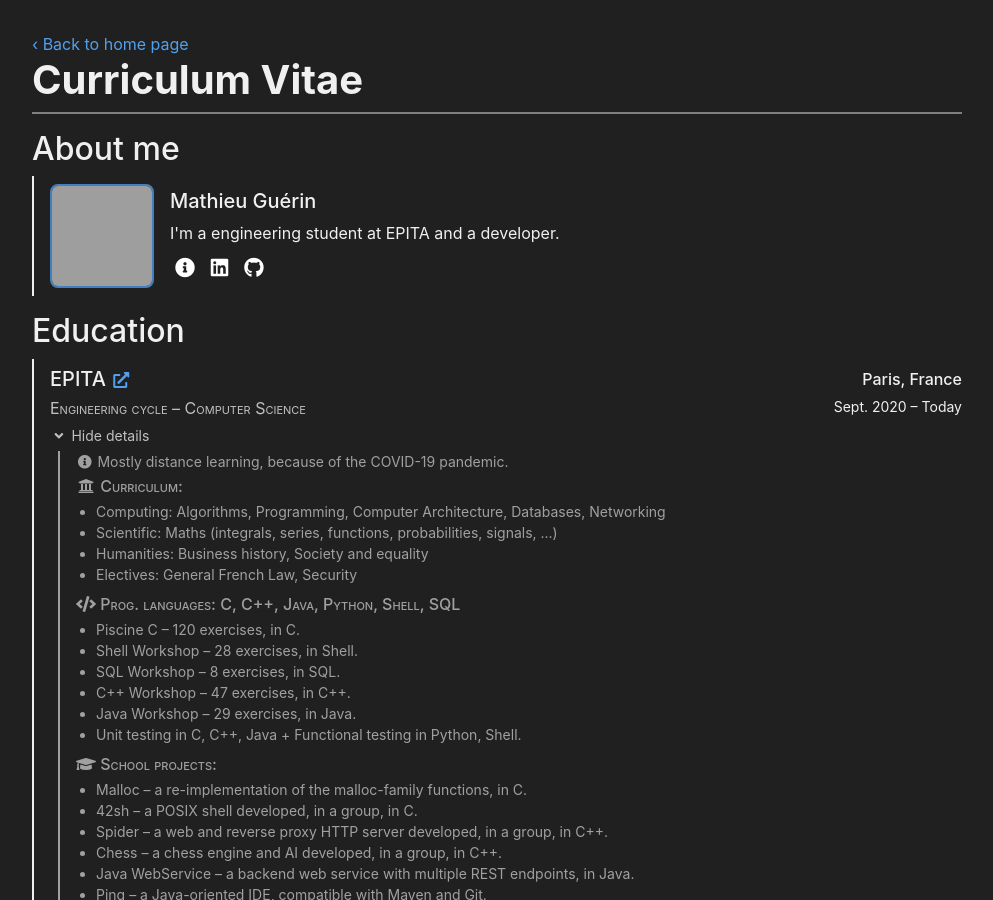
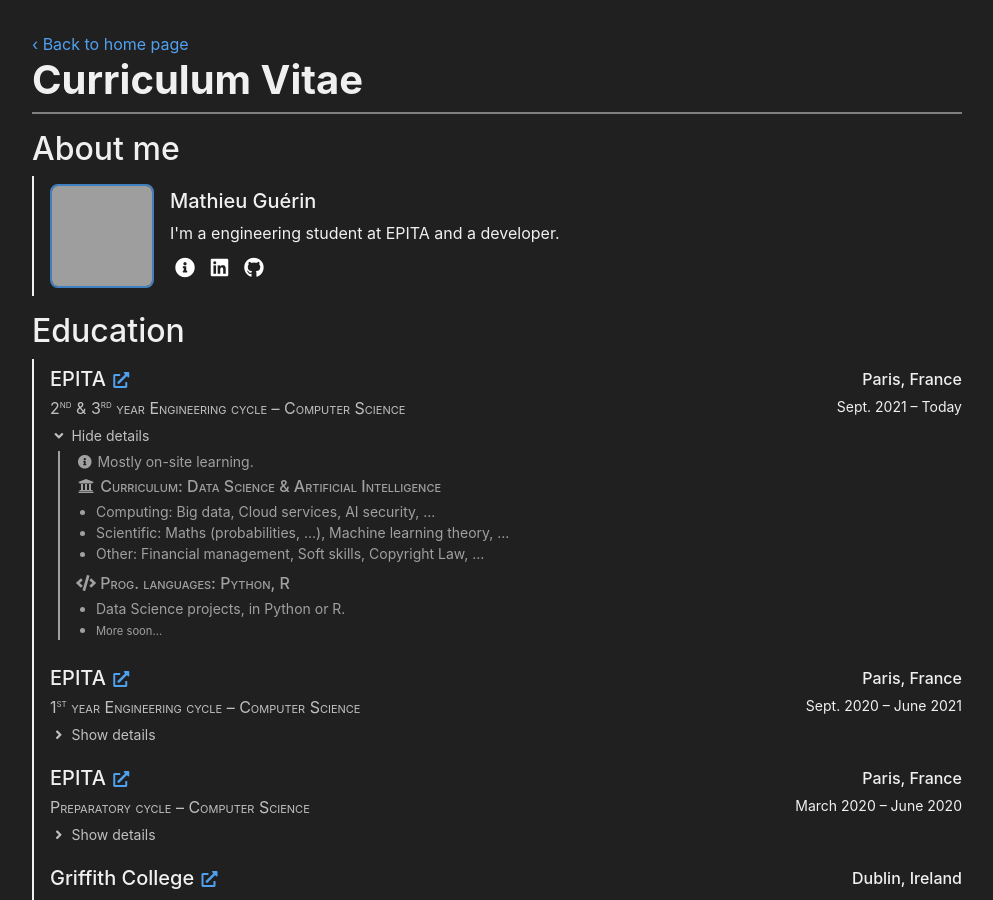
Before and after one commit to matiboux/matiboux.me, a Jekyll site: the page built from cv.html, in a window 1280 px wide and 900 px high, cut to the strip 0-900 px from the top of the window. Shown: the whole strip, without its empty margins (143-1136 px from the left). Built offline with Jekyll 4.4.1, drawn with Linux system fonts in a browser that asks for light colours; nearby versions of some CDN libraries; grey boxes are pictures that could not be loaded.

Commit message:
Add new EPITA education item in cv.html

```diff
--- a/cv.html
+++ b/cv.html
@@ -41,13 +41,56 @@ scripts:
 				EPITA
 				<small class="d-print-none"><a href="https://www.epita.fr/"><i class="fas fa-external-link-alt fa-fw"></i></a></small>
 			</h4>
-			<p class="position">Engineering cycle – Computer Science</p>
+			<p class="position">2<sup>nd</sup> & 3<sup>rd</sup> year Engineering cycle – Computer Science</p>
 			<div class="toggle-btn"
 					data-text-toggle-on="<i class=&quot;fas fa-angle-right fa-fw&quot;></i> Show details"
 					data-text-toggle-off="<i class=&quot;fas fa-angle-down fa-fw&quot;></i> Hide details">
 				<i class="fas fa-ellipsis-h fa-fw"></i> Loading...
 			</div>
 			<div class="description toggle">
+				<p><i class="fas fa-info-circle fa-fw"></i> Mostly on-site learning.</p>
+				<h6><i class="fas fa-university fa-fw"></i> Curriculum: Data Science & Artificial Intelligence</h6>
+				<ul>
+					<li>Computing: Big data, Cloud services, AI security, ...</li>
+					<li>Scientific: Maths (probabilities, ...), Machine learning theory, ...</li>
+					<li>Other: Financial management, Soft skills, Copyright Law, ...</li>
+					<!--
+					<li>Management: Financial management, ...</li>
+					<li>Humanities: Soft skills, Copyright Law, ...</li>
+					-->
+				</ul>
+				<h6><i class="fas fa-code fa-fw"></i> Prog. languages: Python, R</h6>
+				<ul>
+					<li>Data Science projects, in Python or R.</li>
+					<li><small>More soon...</small></li>
+				</ul>
+				<!--
+				<h6><i class="fas fa-graduation-cap fa-fw"></i> School projects:</h6>
+				<ul>
+					<li><small>More soon...</small></li>
+				</ul>
+				-->
+			</div>
+		</div>
+		<div class="meta">
+			<p class="location">Paris, France</p>
+			<!--<p class="date">Feb. 2022 – Today</p>-->
+			<p class="date">Sept. 2021 – Today</p>
+		</div>
+	</div>
+	<div class="item">
+		<div class="content">
+			<h4>
+				EPITA
+				<small class="d-print-none"><a href="https://www.epita.fr/"><i class="fas fa-external-link-alt fa-fw"></i></a></small>
+			</h4>
+			<p class="position">1<sup>st</sup> year Engineering cycle – Computer Science</p>
+			<div class="toggle-btn"
+					data-text-toggle-on="<i class=&quot;fas fa-angle-right fa-fw&quot;></i> Show details"
+					data-text-toggle-off="<i class=&quot;fas fa-angle-down fa-fw&quot;></i> Hide details">
+				<i class="fas fa-ellipsis-h fa-fw"></i> Loading...
+			</div>
+			<div class="description toggle" style="display: none">
 				<p><i class="fas fa-info-circle fa-fw"></i> Mostly distance learning, because of the COVID-19 pandemic.</p>
 				<h6><i class="fas fa-university fa-fw"></i> Curriculum:</h6>
 				<ul>
@@ -78,7 +121,7 @@ scripts:
 		</div>
 		<div class="meta">
 			<p class="location">Paris, France</p>
-			<p class="date">Sept. 2020 – Today</p>
+			<p class="date">Sept. 2020 – June 2021</p>
 		</div>
 	</div>
 	<div class="item">
```
